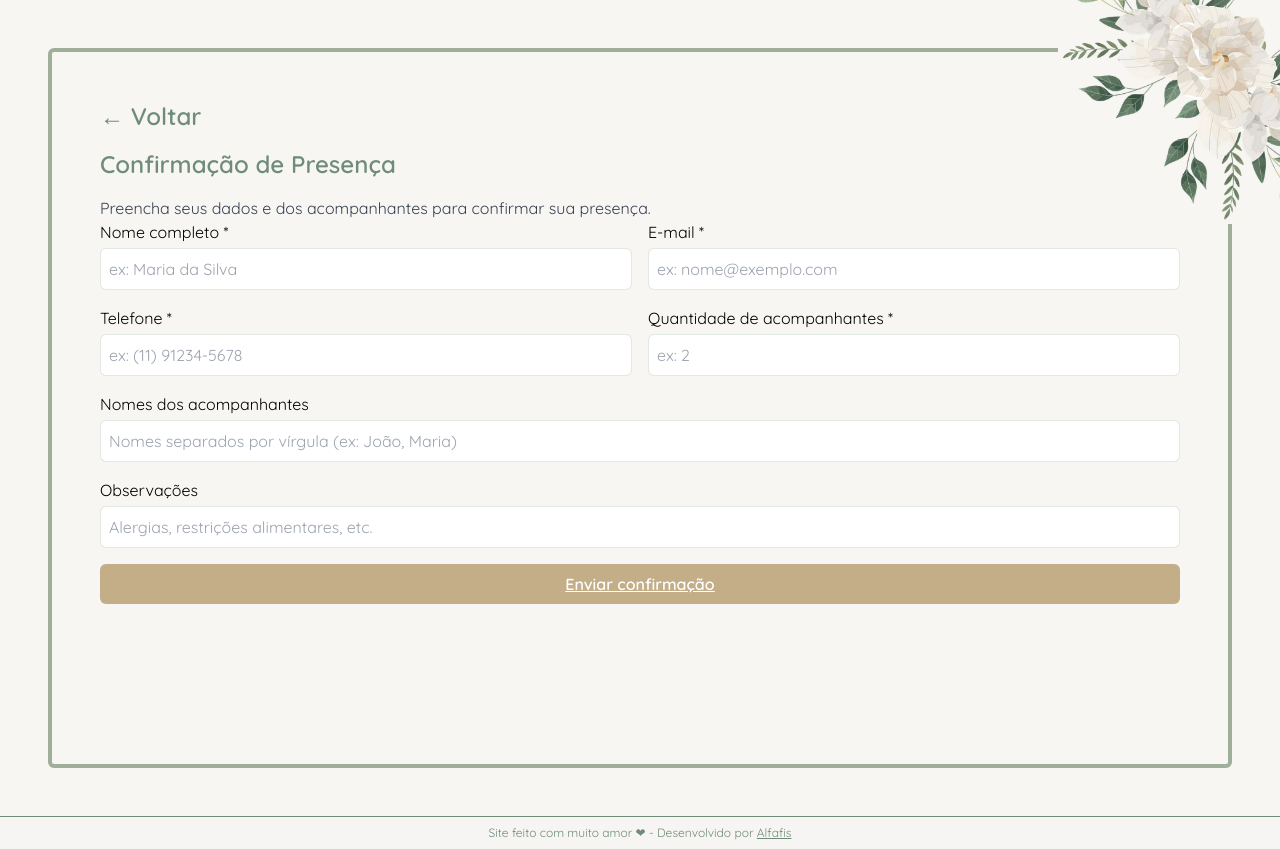
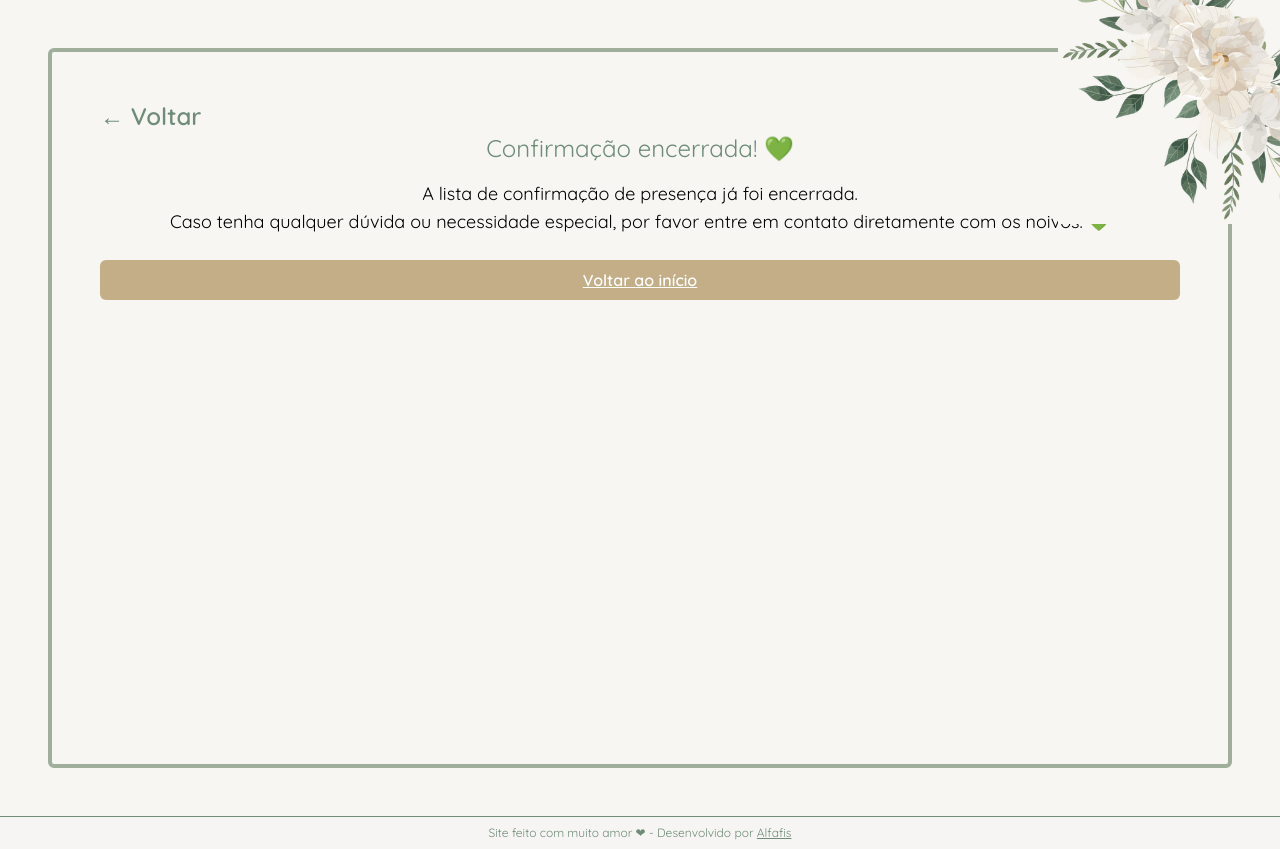
Before and after one commit to Alfafis/casamento-store, a React (Vite) app: page /confirmar-presenca in a window 1280 px wide. Built offline with nearby package versions, Linux system fonts and the light colour scheme; no server answers; a web font is replaced by a local one.

Commit message:
close confirm

```diff
--- a/src/pages/ConfirmPage.tsx
+++ b/src/pages/ConfirmPage.tsx
@@ -39,6 +39,7 @@ const ConfirmPage = () => {
   const navigate = useNavigate()
   const [loading, setLoading] = useState(false)
   const [submitted, setSubmitted] = useState(false)
+  const [closeConfirm, setCloseConfirm] = useState(true)
 
   const {
     register,
@@ -86,6 +87,31 @@ const ConfirmPage = () => {
     } finally {
       setLoading(false)
     }
+  }
+
+  if (closeConfirm) {
+    return (
+      <Container>
+        <Back
+          onClick={() => {
+            if (window.history.length > 2) {
+              navigate(-1)
+            } else {
+              navigate('/')
+            }
+          }}
+        />
+        <div className="text-center">
+          <h3 className="mb-4 text-2xl text-sage">Confirmação encerrada! 💚</h3>
+          <p className="mb-6 text-lg">
+            A lista de confirmação de presença já foi encerrada. <br />
+            Caso tenha qualquer dúvida ou necessidade especial, por favor entre
+            em contato diretamente com os noivos. 💚
+          </p>
+          <Button text="Voltar ao início" onClick={() => navigate('/')} />
+        </div>
+      </Container>
+    )
   }
 
   if (submitted) {
```
